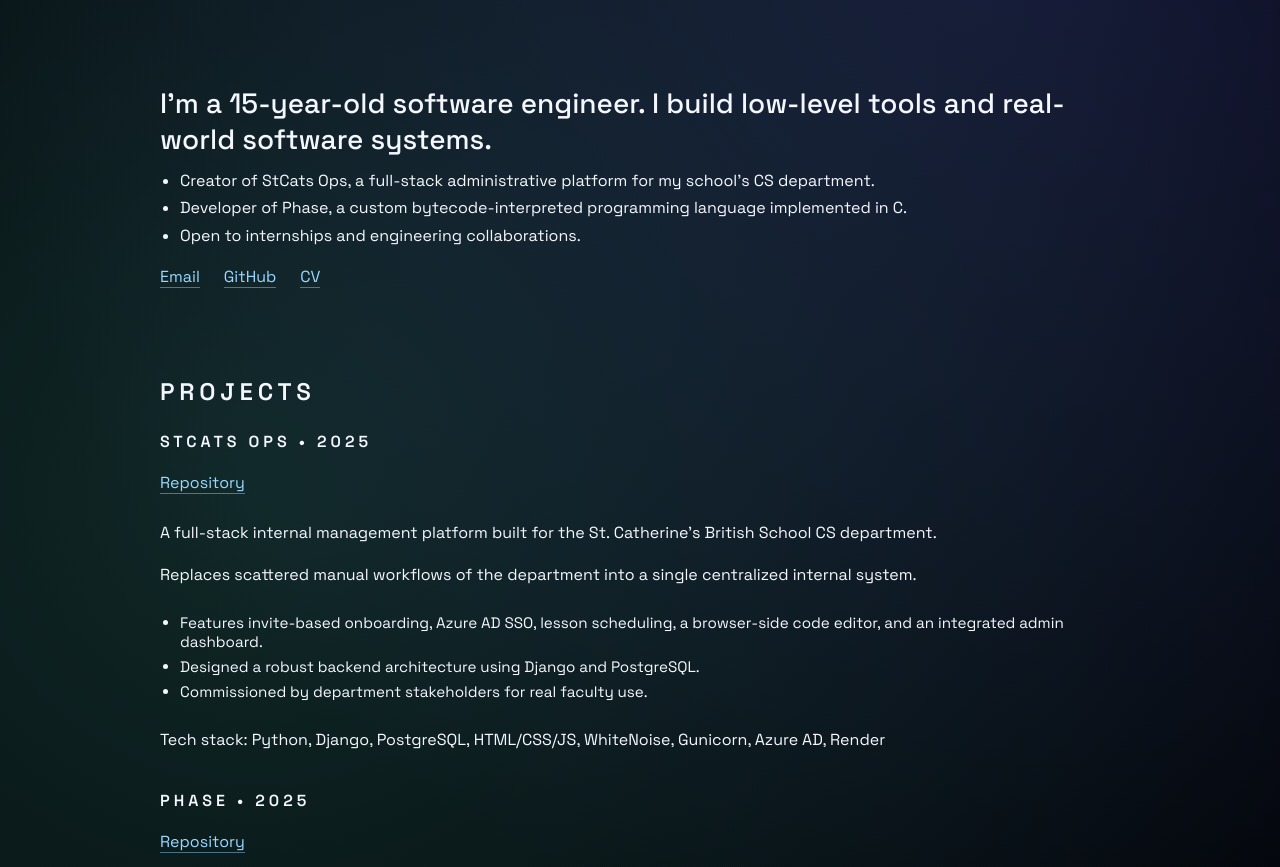
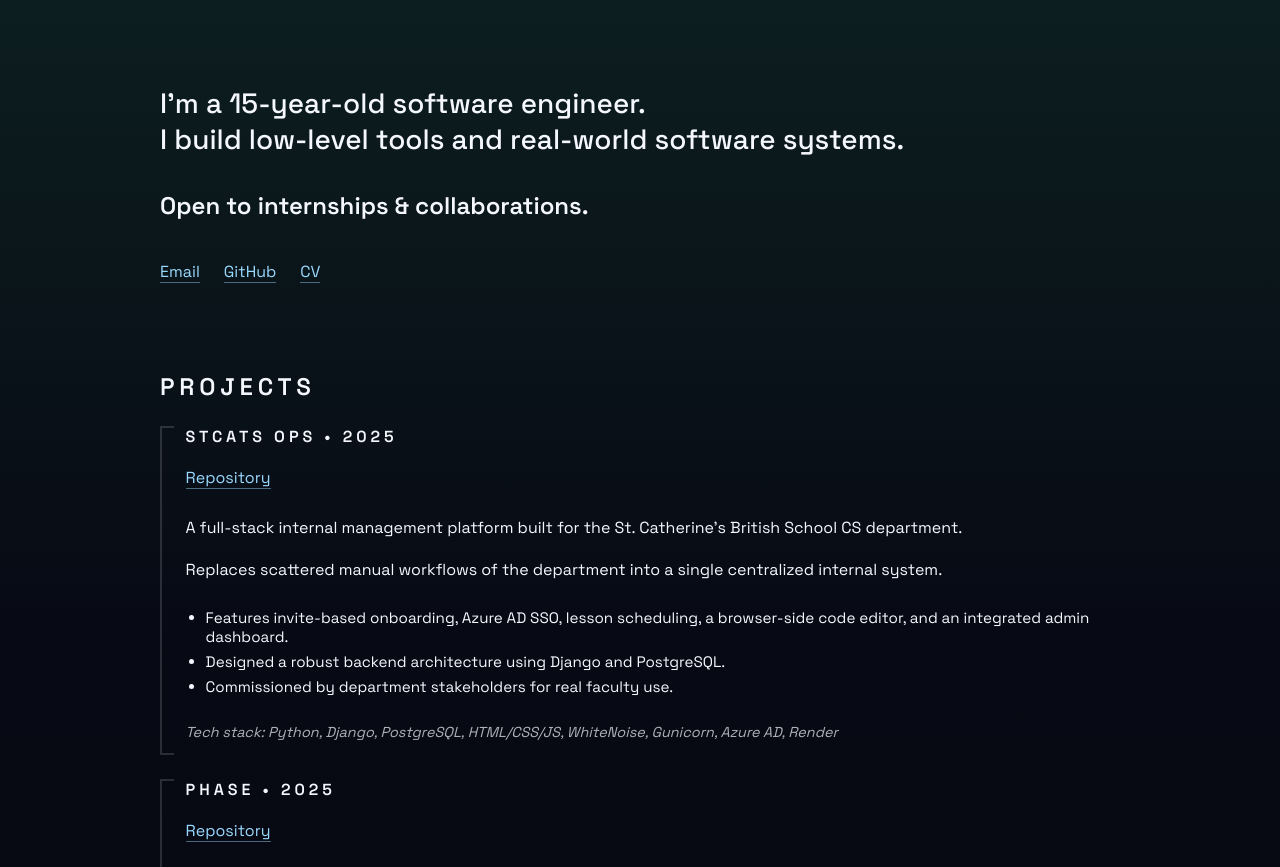
Before and after one commit to williamalexakis/portfolio, a plain HTML site: page index.html in a window 1280 px wide. Shown: the part 92-959 px from the top of the page. Drawn offline with Linux system fonts and the light colour scheme.

Commit message:
Feat: Implement project separation, hero refactoring, and text refinements

```diff
--- a/index.html
+++ b/index.html
@@ -58,13 +58,12 @@
 
         <main class="wrapper sections">
             <section class="hero-bio">
-                <h1>I'm a 15-year-old software engineer. I build low-level tools and real-world software systems.</h1>
+                <h1>I'm a 15-year-old software engineer.
+                    <br />
+                    I build low-level tools and real-world software systems.
+                </h1>
 
-                <ul class="hero-list">
-                    <li>Creator of StCats Ops, a full-stack administrative platform for my school's CS department.</li>
-                    <li>Developer of Phase, a custom bytecode-interpreted programming language implemented in C.</li>
-                    <li>Open to internships and engineering collaborations.</li>
-                </ul>
+                <h2>Open to internships & collaborations.</h2>
 
                 <div class="hero-links">
                     <a href="mailto:w.alexakis@icloud.com">Email</a>
@@ -196,11 +195,11 @@
                         </li>
 
                         <li>
-                            <span>HTML/CSS/JavaScript</span>
+                            <span>Bash/Zsh</span>
                         </li>
 
                         <li>
-                            <span>Bash/Zsh</span>
+                            <span>HTML/CSS/JavaScript</span>
                         </li>
                     </ul>
                 </div>
@@ -214,15 +213,15 @@
                         </li>
 
                         <li>
+                            <span>CMake</span>
+                        </li>
+
+                        <li>
                             <span>Django</span>
                         </li>
 
                         <li>
                             <span>PostgreSQL</span>
-                        </li>
-
-                        <li>
-                            <span>CMake</span>
                         </li>
                     </ul>
                 </div>
@@ -236,15 +235,15 @@
                         </li>
 
                         <li>
-                            <span>POSIX APIs</span>
-                        </li>
-
-                        <li>
                             <span>Render</span>
                         </li>
 
                         <li>
                             <span>Cloudflare</span>
+                        </li>
+
+                        <li>
+                            <span>POSIX APIs</span>
                         </li>
                     </ul>
                 </div>
@@ -253,9 +252,9 @@
             <section id="about" class="section-anchor">
                 <h2>About</h2>
 
-                <p>I'm interested in systems programming, backend architecture, and programming language design. I enjoy building software that's both technically rigorous and practically useful, focusing on clean architecture, modular design, and projects that scale beyond simple prototypes.</p>
-                <p>I completed my CS GCSE a year early with a Grade 9, and will soon begin the IB Diploma Programme. I'm working toward larger projects involving compiler extensions, applied algorithmic work, and domain-specific languages.</p>
-                <p>I plan to study Computer Science in the United States.</p>
+                <p>I'm interested in systems programming, backend architecture, and programming language design. I focus on building software that's ambitious, technically rigorous, and practically useful.</p>
+                <p>I'm working toward larger projects involving compiler extensions, applied algorithmic work, and domain-specific languages.</p>
+                <p>I intend to study Computer Science in the United States.</p>
             </section>
 
             <section id="contact" class="section-anchor">
@@ -268,6 +267,12 @@
                 </div>
             </section>
         </main>
+
+        <footer class="site-footer">
+            <div class="wrapper footer__inner">
+                © William Alexakis
+            </div>
+        </footer>
     </body>
 
 </html>
--- a/styles.css
+++ b/styles.css
@@ -23,8 +23,12 @@
 body {
   margin: 0;
   min-height: 100vh;
-  background: radial-gradient(circle at 20% 20%, var(--glow-green), transparent 45%),
-    radial-gradient(circle at 80% 0%, var(--glow-indigo), transparent 35%),
+  background:
+    linear-gradient(180deg,
+      rgba(97,244,215,0.12) 0%,
+      rgba(99,102,241,0.05) 25%,
+      rgba(0,0,0,0) 100%
+    ),
     var(--bg);
   color: var(--fg);
 }
@@ -93,7 +97,7 @@ a:focus-visible {
   background: currentColor;
   transform-origin: left;
   transform: scaleX(0);
-  transition: transform 200ms ease;
+  transition: transform 150ms ease-out;
 }
 
 .nav a:hover::after,
@@ -170,6 +174,28 @@ a:focus-visible {
   color: var(--fg);
 }
 
+#projects .skills-group {
+  position: relative;
+  padding-left: 1.6rem;
+}
+
+#projects .skills-group::before {
+  content: "";
+  position: absolute;
+  left: 0;
+  top: 0;
+  width: 0.9rem;
+  height: 100%;
+  border-left: 2px solid var(--border-strong);
+  border-top: 2px solid var(--border-strong);
+  border-bottom: 2px solid var(--border-strong);
+  pointer-events: none;
+}
+
+#projects .skills-group p:last-of-type {
+  font-style: italic;
+}
+
 .skills-list {
   list-style: disc;
   padding-left: 1.25rem;
@@ -181,6 +207,11 @@ a:focus-visible {
 .skills-list li {
   color: var(--fg);
   font-size: 0.95rem;
+}
+
+.skills-group > p:last-of-type {
+  opacity: 0.7;
+  font-size: 0.9rem;
 }
 
 .bullet {
```
